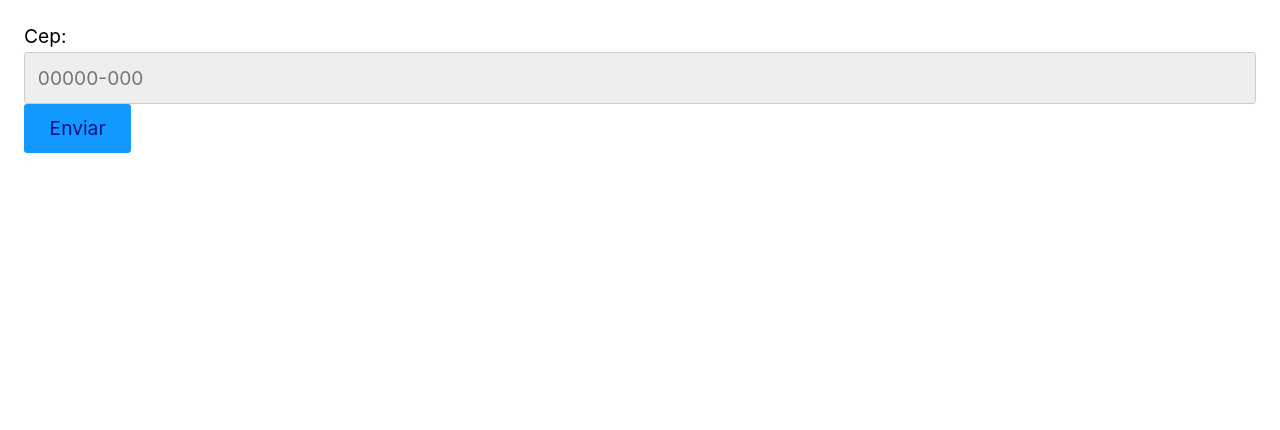
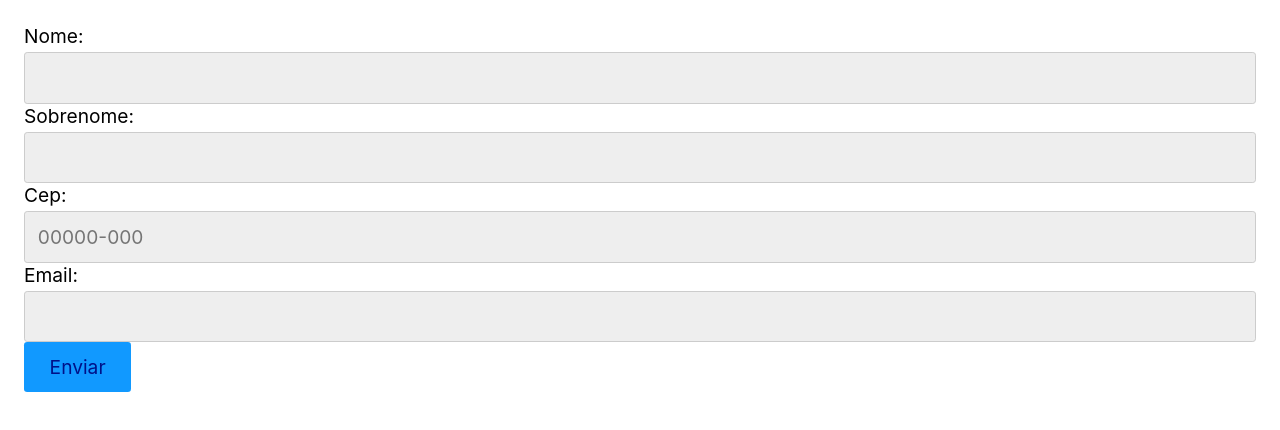
Before and after one commit to niltonxp/react-origamid, a React (Create React App) app: page / in a window 1280 px wide. Shown: the top 430 px of the page. Built offline with nearby package versions, Linux system fonts and the light colour scheme.

Commit message:
Hook useFormInput

```diff
--- a/src/App.js
+++ b/src/App.js
@@ -1,52 +1,28 @@
-import React, { useState } from "react";
+import React from "react";
 import Input from "./Form/Input";
+import useForm from "./Hooks/useForm";
 
 const App = () => {
-  const [cep, setCep] = useState("");
-  const [error, setError] = useState(null);
-
-  function validateCep(value) {
-    if (value.length === 0) {
-      setError("Preencha um valor!");
-      return false;
-    } else if (!/^\d{5}-?\d{3}$/.test(value)) {
-      setError("Preencha um Cep válido!");
-      return false;
-    } else {
-      setError(null);
-      return true;
-    }
-  }
+  const cep = useForm("cep");
+  const email = useForm("email");
+  const name = useForm();
+  const lastName = useForm(false);
 
   function handleSubmit(e) {
     e.preventDefault();
-    if (validateCep(cep)) {
+    if (cep.validate() && email.validate() && name.validate()) {
       console.log("Enviar");
     } else {
       console.log("Não enviar");
     }
   }
 
-  function handleBlur({ target }) {
-    validateCep(target.value);
-  }
-
-  function handleChange({ target }) {
-    if (error) validateCep(target.value);
-    setCep(target.value);
-  }
-
   return (
     <form onSubmit={handleSubmit}>
-      <Input
-        id="cep"
-        label="Cep"
-        placeholder="00000-000"
-        value={cep}
-        onChange={handleChange}
-        onBlur={handleBlur}
-      />
-      {error && <p>{error}</p>}
+      <Input id="name" label="Nome" {...name} />
+      <Input id="lastName" label="Sobrenome" {...lastName} />
+      <Input id="cep" label="Cep" placeholder="00000-000" {...cep} />
+      <Input id="email" label="Email" {...email} />
       <button>Enviar</button>
     </form>
   );
--- a/src/Form/Input.js
+++ b/src/Form/Input.js
@@ -1,19 +1,21 @@
 import React from "react";
 
 function Input(props) {
-  const { id, label, type, value, onChange, ...rest } = props;
+  const { id, label, type, value, onChange, onBlur, placeholder, error} = props;
 
   return (
     <>
       <label htmlFor={id}>{label}:</label>
       <input
-        {...rest}
         id={id}
         name={id}
         type={type || "text"}
+        placeholder={placeholder}
+        onChange={onChange}
+        onBlur={onBlur}
         value={value}
-        onChange={onChange}
       />
+      {error && <p>{error}</p>}
     </>
   );
 }
--- /dev/null
+++ b/src/Hooks/useForm.js
@@ -0,0 +1,47 @@
+import React from "react";
+
+const types = {
+  cep: {
+    regex: /^\d{5}-?\d{3}$/,
+    message: "Cep inválido.",
+  },
+  email: {
+    regex: /\S+@\S+\.\S+/,
+    message: "Email inválido.",
+  },
+};
+
+const useForm = (type) => {
+  const [value, setValue] = React.useState("");
+  const [error, setError] = React.useState(null);
+
+  function validate(value) {
+    if (type === false) return true;
+    if (value.length === 0) {
+      setError("Preencha um valor!");
+      return false;
+    } else if (types[type] && !types[type].regex.test(value)) {
+      setError(types[type].message);
+      return false;
+    } else {
+      setError(null);
+      return true;
+    }
+  }
+
+  function onChange({ target }) {
+    if (error) validate(target.value);
+    setValue(target.value);
+  }
+
+  return {
+    value,
+    setValue,
+    error,
+    onChange,
+    onBlur: () => validate(value),
+    validate: () => validate(value),
+  };
+};
+
+export default useForm;
```
